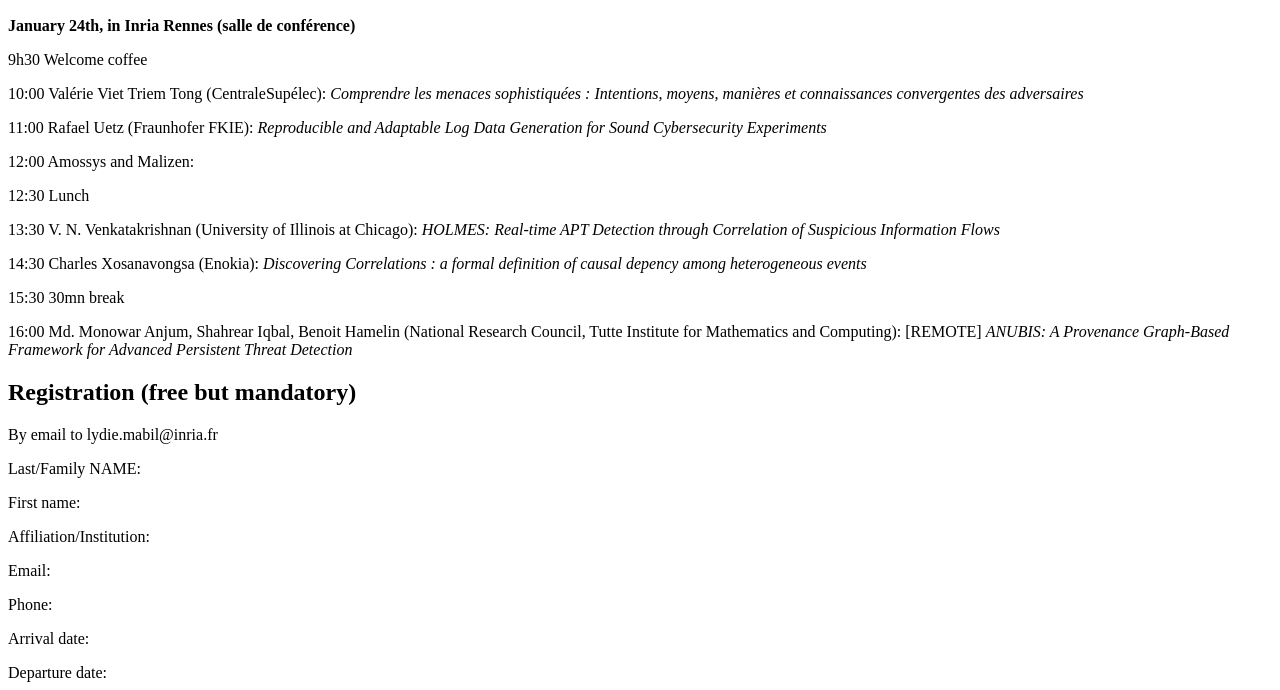
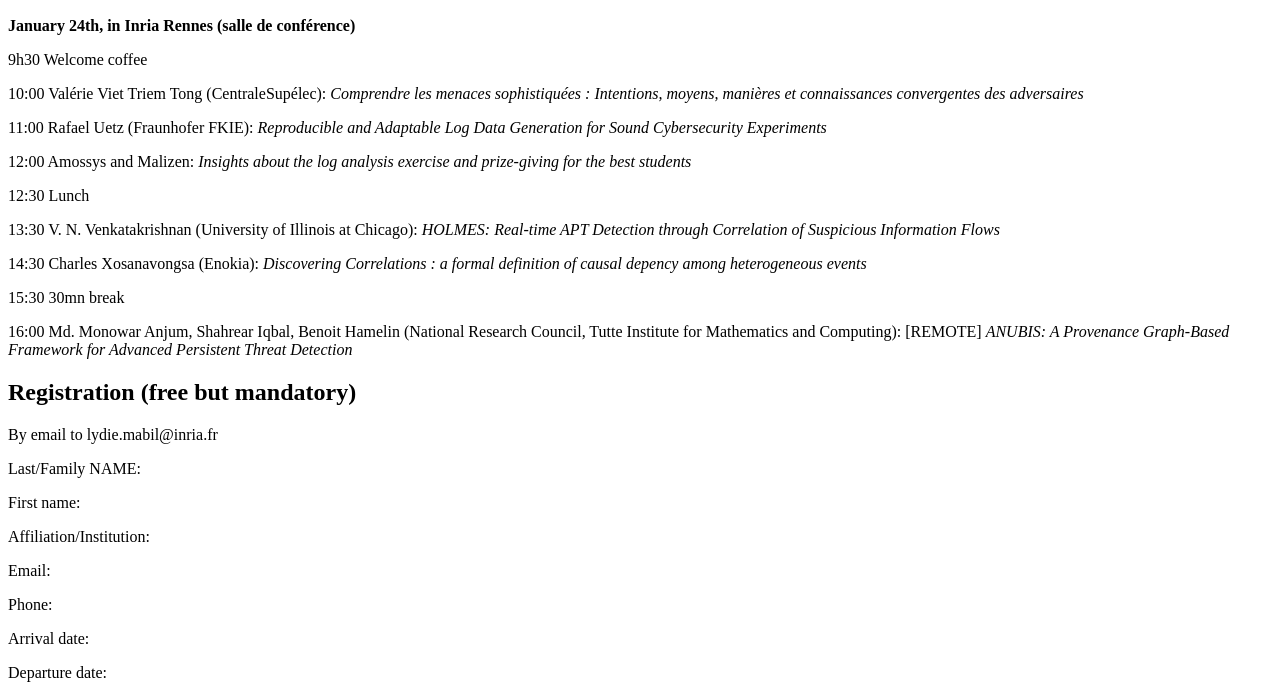
Before and after one commit to supsec-winter-workshop/supsec-winter-workshop, a plain HTML site: page talks.html in a window 1280 px wide. Shown: the part 110-800 px from the top of the page. Drawn offline with Linux system fonts and the light colour scheme; a script that the page names is missing.

Commit message:
correction amossys/malizen

```diff
--- a/talks.html
+++ b/talks.html
@@ -17,7 +17,7 @@
 
 <p>11:00 Rafael Uetz (Fraunhofer FKIE): <em>Reproducible and Adaptable Log Data Generation for Sound Cybersecurity Experiments</em></p>
 
-<p>12:00 Amossys and Malizen: <em></em></p>
+<p>12:00 Amossys and Malizen: <em>Insights about the log analysis exercise and prize-giving for the best students</em></p>
 
 <p>12:30 Lunch</p>
 
```
